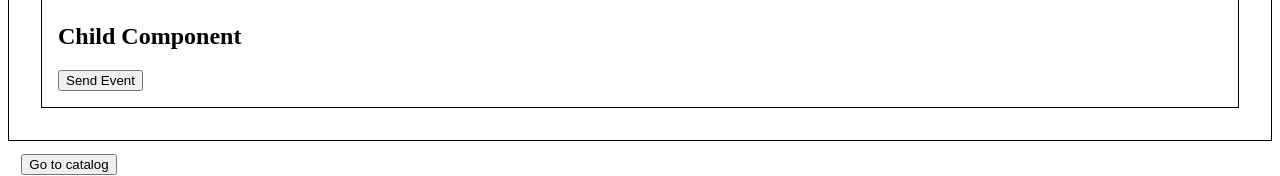
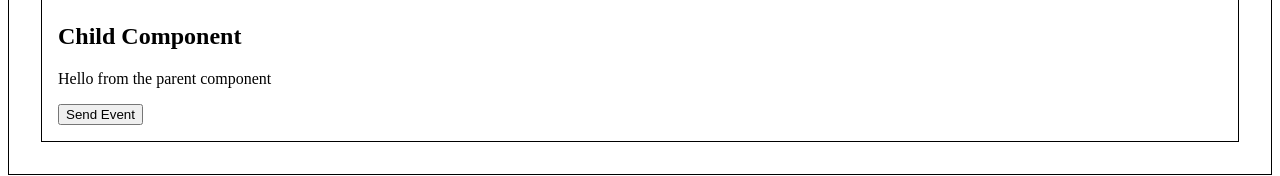
Before and after one commit to Rober04/solved-front-end-exercises, a Vue app in the folder vue/vue-exercises/: page / in a window 1280 px wide. Shown: the part 376-552 px from the top of the page. Built offline with nearby package versions, Linux system fonts and the light colour scheme; the HTML template or start-up script is replaced by a standard one.

Commit message:
solved exercise 9 vue

```diff
--- a/vue/vue-exercises/src/components/ChildComponent.vue
+++ b/vue/vue-exercises/src/components/ChildComponent.vue
@@ -1,6 +1,9 @@
 <script setup lang="ts">
+import { inject } from 'vue';
+
 const emit = defineEmits(["componentEvent"]);
 
+const messageParent = inject("messageParent");
 function componentEvent() {
   emit("componentEvent", "Hello from Child Component");
 }
@@ -9,6 +12,7 @@ function componentEvent() {
 <template>
   <div>
     <h2>Child Component</h2>
+    <p>{{ messageParent }}</p>
     <button @click="componentEvent">Send Event</button>
   </div>
 </template>
--- a/vue/vue-exercises/src/components/ParentComponent.vue
+++ b/vue/vue-exercises/src/components/ParentComponent.vue
@@ -1,14 +1,17 @@
 <script setup lang="ts">
-import { ref } from 'vue';
+import { provide, ref } from 'vue';
 import ChildComponent from './ChildComponent.vue';
-const message = ref("")
+const messageChild = ref("")
+const messageParent = ref("Hello from the parent component")
+
+provide("messageParent", messageParent);
 </script>
 
 <template>
   <div class="parent">
     <h1>Parent Component</h1>
-    <p>{{message}}</p>
-    <ChildComponent class="parent__child" @componentEvent="(text : string)=>{message = text}"></ChildComponent>
+    <p>{{ messageChild }}</p>
+    <ChildComponent class="parent__child" @componentEvent="(text : string)=>{messageChild = text}"></ChildComponent>
   </div>
 </template>
 
```
